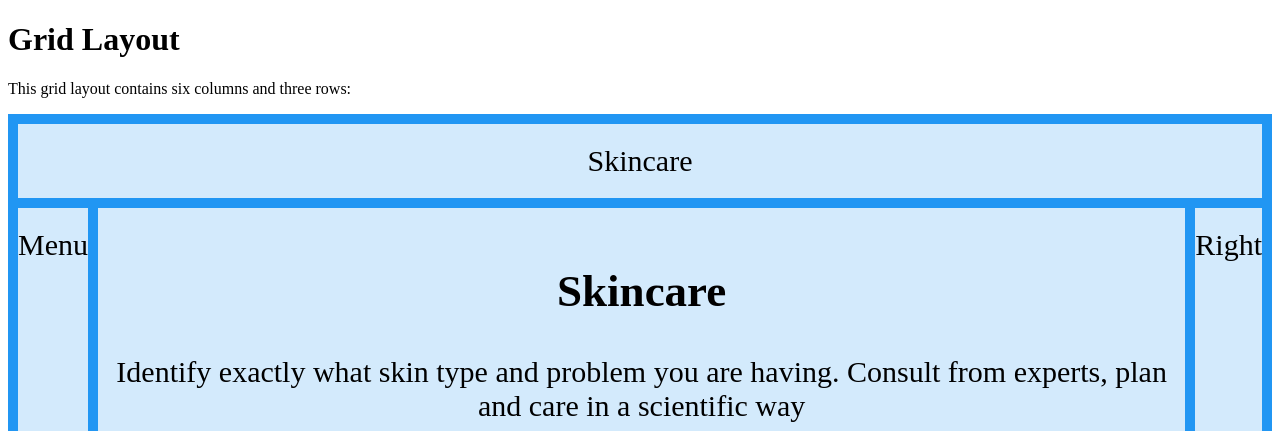
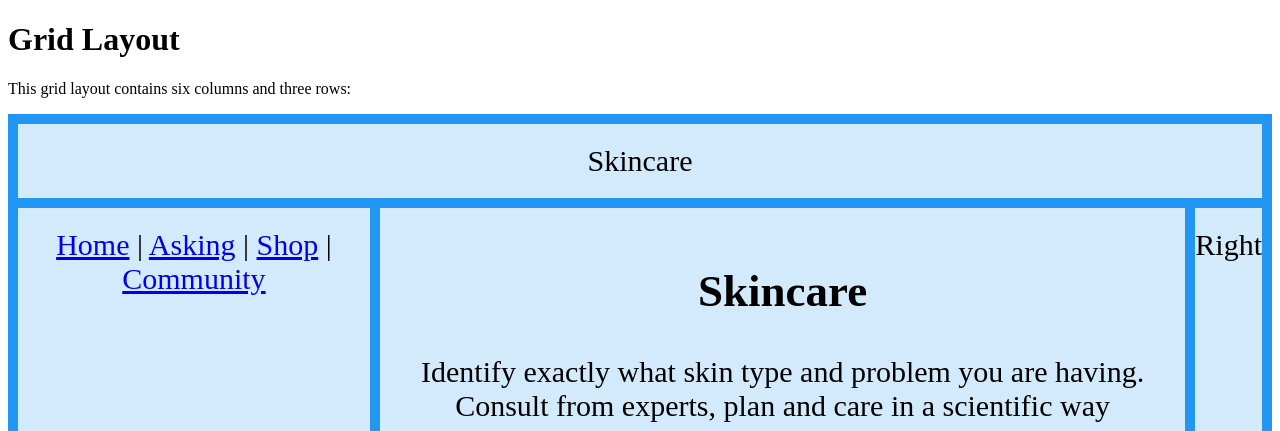
Before and after one commit to Nghile347/Nghile347.github.io, a plain HTML site: page index.html in a window 1280 px wide. Shown: the top 431 px of the page. Drawn offline with Linux system fonts and the light colour scheme.

Commit message:
Update index.html

```diff
--- a/index.html
+++ b/index.html
@@ -36,7 +36,19 @@
 
 <div class="grid-container">
   <div class="item1">Skincare</div>
-  <div class="item2">Menu</div>
+  <div class="item2"><html>
+<body>
+
+<nav>
+  <a href="/html/">Home</a> |
+  <a href="/css/">Asking</a> |
+  <a href="/js/">Shop</a> |
+  <a href="/jquery/">Community</a>
+</nav>
+
+</body>
+</html>
+</div>
   <div class="item3"><html>
 <body>
 
```
